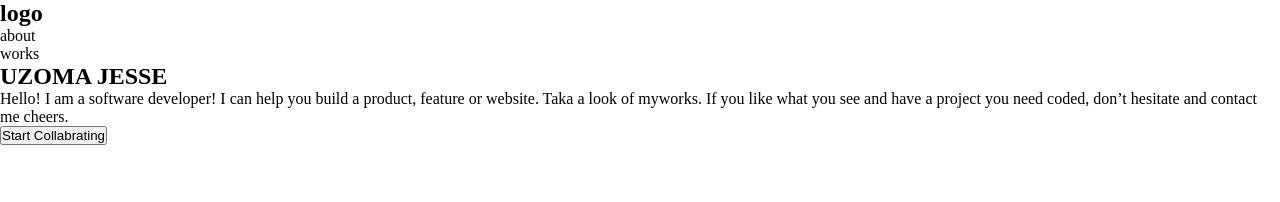
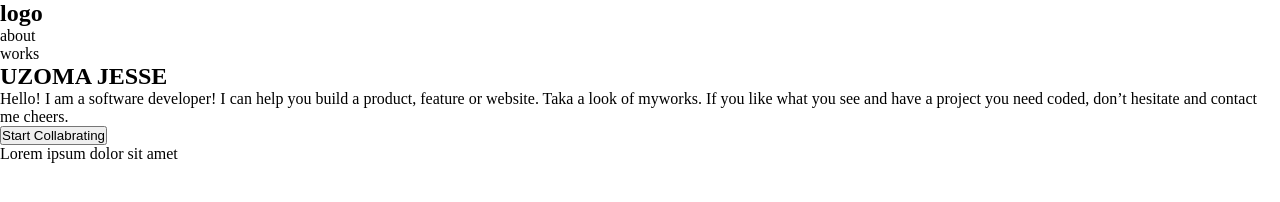
Before and after one commit to devtochit/MicroversePortfolioProject, a website: page index.html in a window 1280 px wide. Drawn offline with Linux system fonts and the light colour scheme.

Commit message:
bug fixed

```diff
--- a/index.html
+++ b/index.html
@@ -48,7 +48,7 @@
         <button class="content_button">Start Collabrating </button>
     </div>
     <div class="triai2">
-
+        Lorem ipsum dolor sit amet
     </div>
 </body>
 
```
